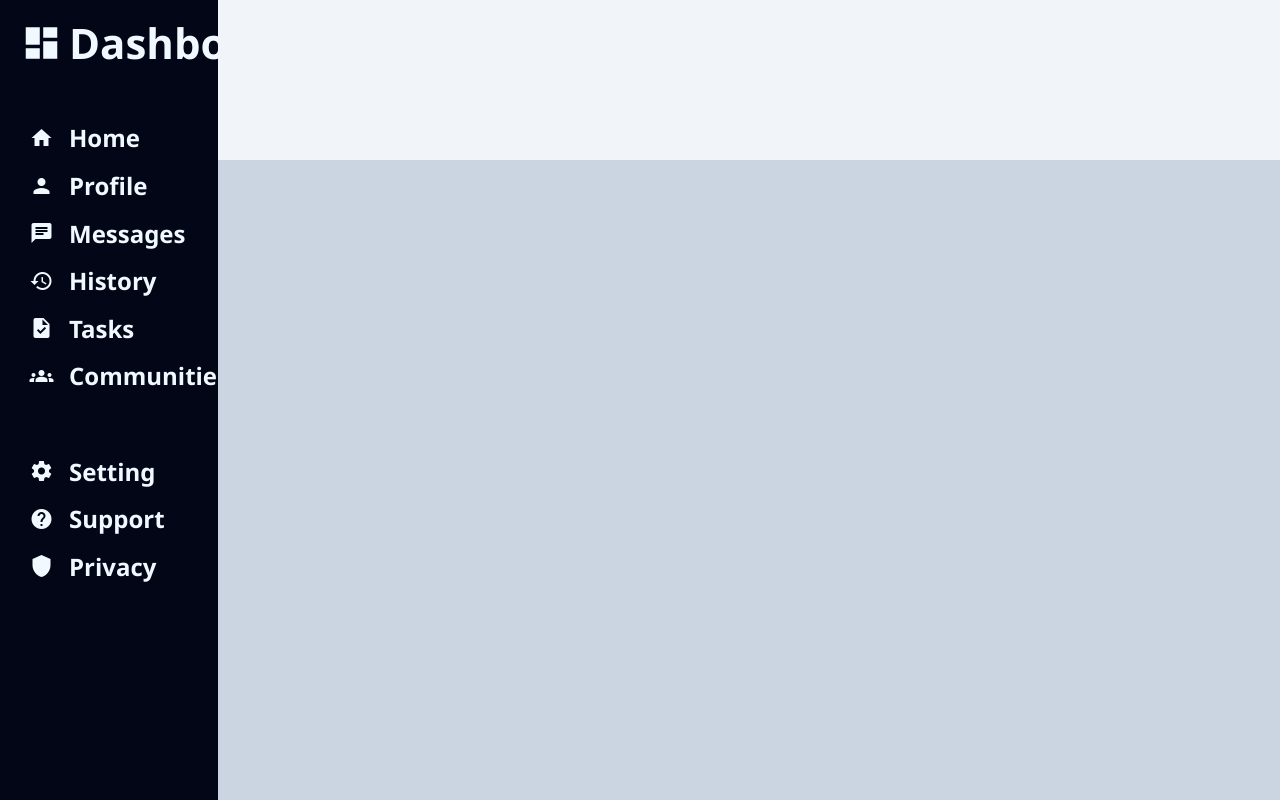
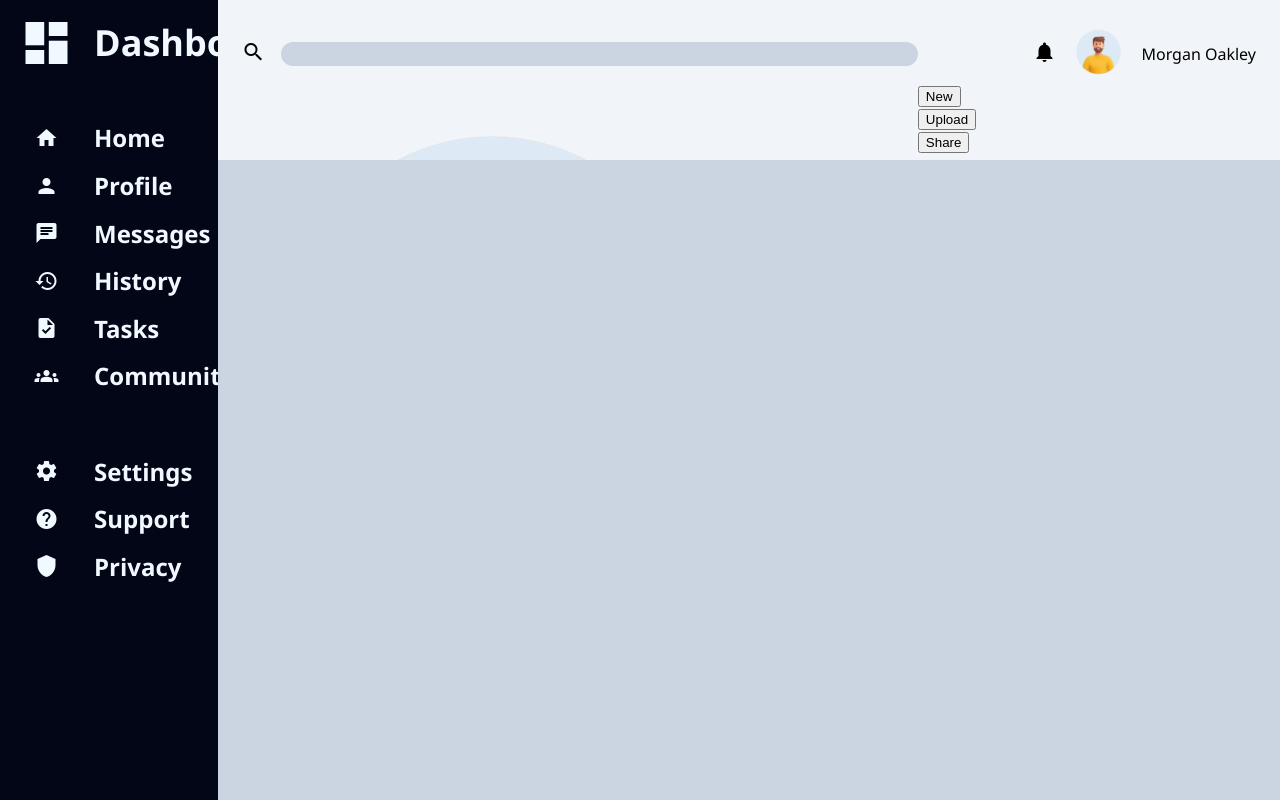
Before and after one commit to Greg057/dashboard, a plain HTML site: page index.html in a window 1280 px wide. Drawn offline with Linux system fonts and the light colour scheme.

Commit message:
Fix header layout

```diff
--- a/index.html
+++ b/index.html
@@ -10,7 +10,7 @@
   </head>
   <body>
     <div class="container">
-        <div id="sidebar">
+        <div class="sidebar">
             <div><i class="material-icons" id="dashboard">dashboard</i></div><div id="top">Dashboard</div>
             <div></div><div></div>
             <div><i class="material-icons" id="home">home</i></div><div>Home</div>
@@ -20,14 +20,34 @@
             <div><i class="material-icons" id="Tasks">task</i></div><div>Tasks</div>
             <div><i class="material-icons" id="Communities">groups</i></div><div>Communities</div>
             <div></div><div></div>
-            <div><i class="material-icons" id="Setting">settings</i></div><div>Setting</div>
+            <div><i class="material-icons" id="Settings">settings</i></div><div>Settings</div>
             <div><i class="material-icons" id="Support">help</i></div><div>Support</div>
             <div><i class="material-icons" id="Privacy">shield</i></div><div>Privacy</div>
         </div>
-        <div id="header">
-
+        <div class="header">
+            <div class="search-container">
+                <div><i class="material-icons" id="search">search</i></div>
+                <div id="searchbar"></div>
+            </div>
+            <div class="profile-container">
+                <div><i class="material-icons" id="notifications">notifications</i></div>
+                <div><img src="./img/avatar.png"></div>
+                <div>Morgan Oakley</div>
+            </div>
+            <div class="welcome-container">
+                <div><img src="./img/avatar.png"></div>
+                <div class="welcome-text">
+                    <div>Hi there,</div>
+                    <div>Morgan Oakley (@morgan)</div>
+                </div>
+            </div>
+            <div class="buttons-container">
+                <div><button>New</button></div>
+                <div><button>Upload</button></div>
+                <div><button>Share</button></div>
+            </div>
         </div>
-        <div id="main">
+        <div class="main">
 
         </div>
     </div>
--- a/style.css
+++ b/style.css
@@ -13,7 +13,7 @@ body {
 }
 
 
-#sidebar {
+.sidebar {
     grid-area: 1 / 1 / 3 / 2;
     background-color: #020617;
     color: #f0f9ff;
@@ -22,29 +22,67 @@ body {
     font-weight: 600;
     display: grid;
     grid-template-rows: repeat(12, 5%);
-    grid-template-columns: 35px auto;
-    gap: 10px;
+    grid-template-columns: 45px auto;
+    gap: 10px 25px;
     align-items: center;
 
 }
 
-#top, #dashboard {
-    font-size: 42px;
+.sidebar #dashboard {
+    font-size: 56px;
 }
 
-#sidebar div:nth-child(2n+1) {
+.sidebar #top {
+    font-size: 36px;
+}
+
+.sidebar div:nth-child(2n+1) {
     display: flex;
     justify-content: center;
     align-items: center;
 }
 
 
-#header {
+
+
+.header {
     grid-area: 1 / 2 / 2 / 3;
     background-color: #f1f5f9;
+    padding: 24px;
+    display: grid;
+    grid-template-columns: 2fr 1fr;
+    grid-template-rows: auto 1fr;
+
 }
 
-#main {
+.search-container {
+    display: flex;
+    align-items: center;
+    gap: 15px;
+}
+
+.search-container #searchbar {
+    background-color: #cbd5e1;
+    border-radius: 12px;
+    height: 1.5rem;
+    flex: 1;
+}
+
+
+.profile-container {
+    display: flex;
+    align-items: center;
+    justify-content: flex-end;
+    gap: 15px;
+}
+
+.profile-container img {
+    height: 55px;
+    width: auto;
+}
+
+
+.main {
     grid-area: 2 / 2 / 3 / 3;
     background-color: #cbd5e1;
 }
```
Also changed, not shown: img/avatar.png (added).
